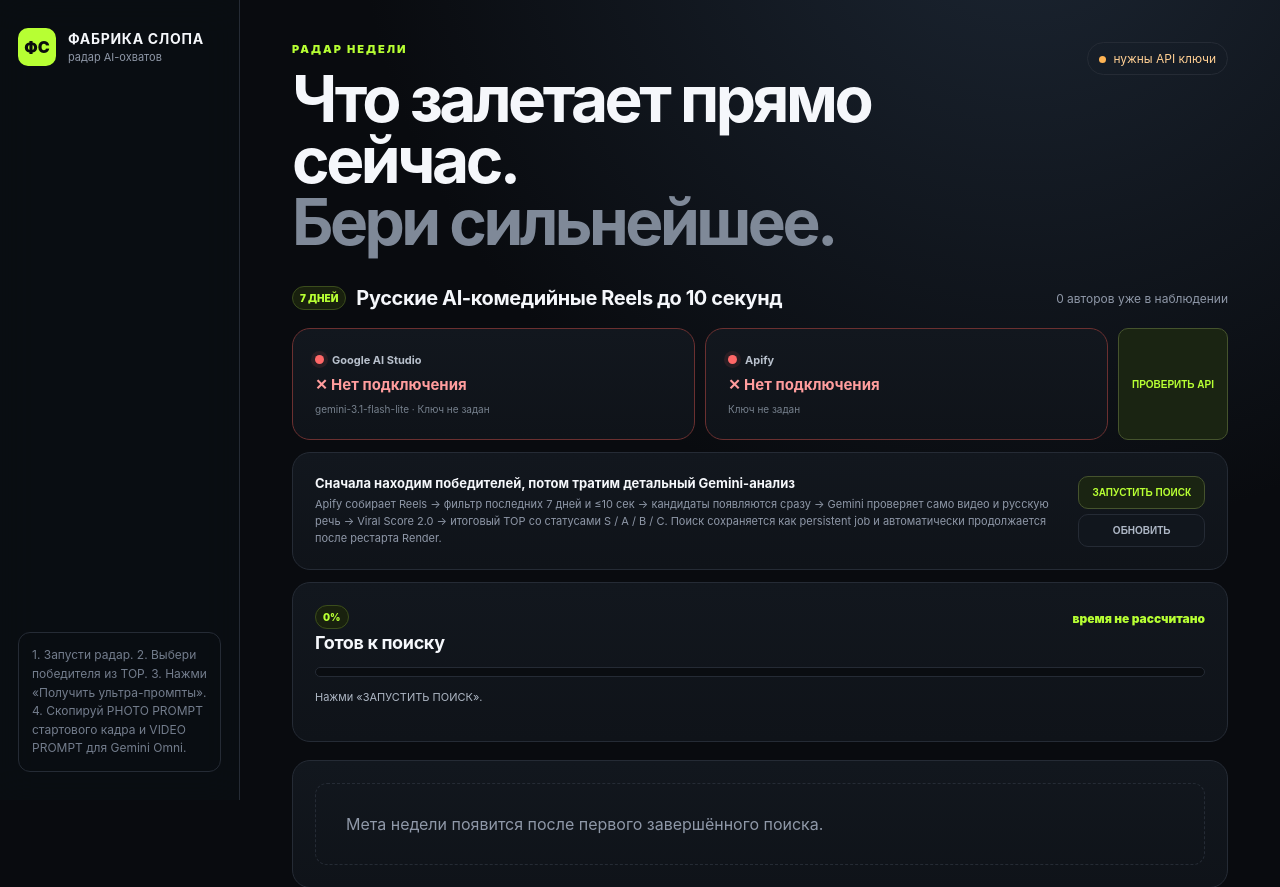
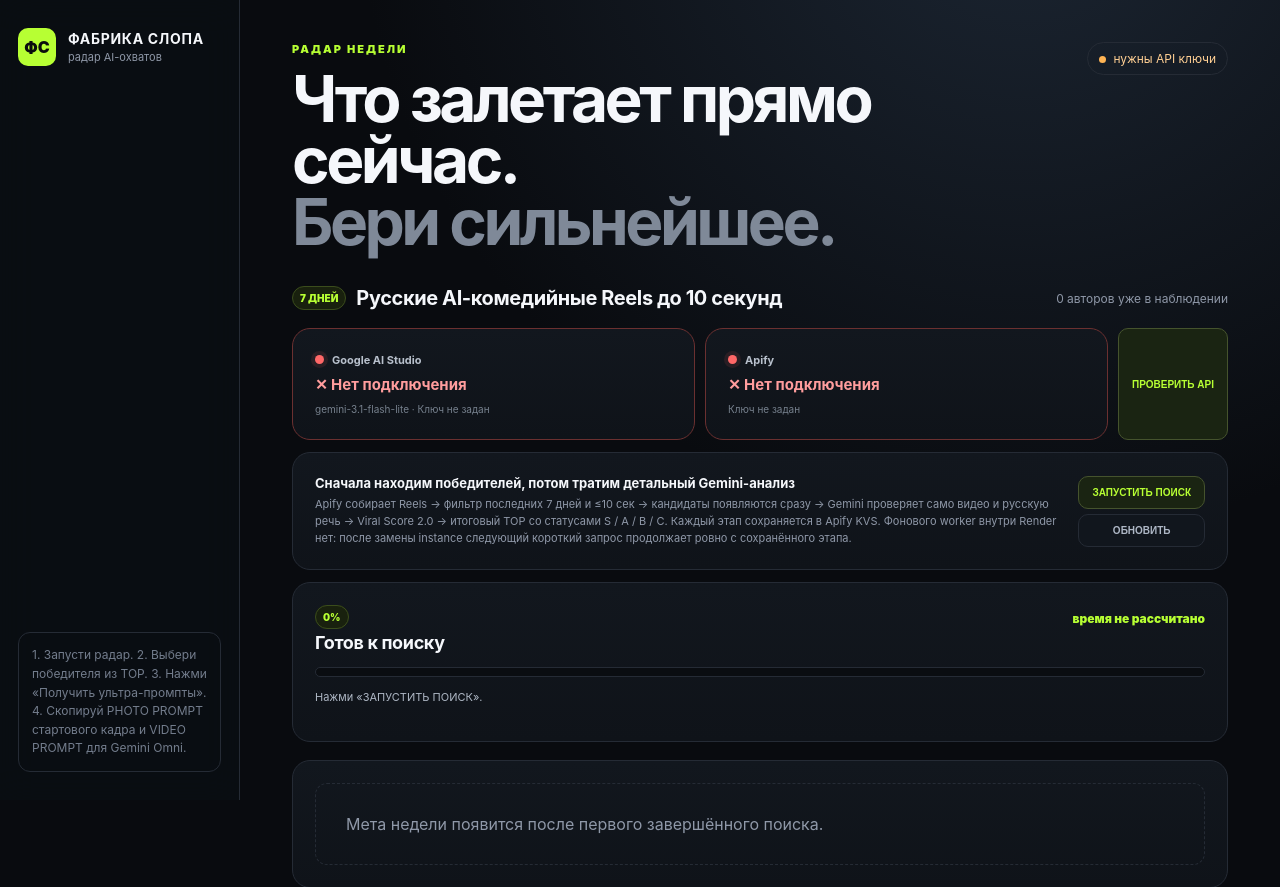
Before and after one commit to ferixdi-png/slop, a Flask app: page / in a window 1280 px wide. Shown: the top 887 px of the page. Run offline with Flask 3, Linux system fonts and the light colour scheme; data that the repository does not hold is empty.

Commit message:
Explain restart-safe request-driven radar in UI

```diff
--- a/templates/index.html
+++ b/templates/index.html
@@ -4,8 +4,8 @@
   <meta charset="utf-8" />
   <meta name="viewport" content="width=device-width,initial-scale=1" />
   <title>ФАБРИКА СЛОПА — Радар недели</title>
-  <link rel="stylesheet" href="/static/style.css?v=20260817-1905" />
-  <link rel="stylesheet" href="/static/upgrade.css?v=20260817-1905" />
+  <link rel="stylesheet" href="/static/style.css?v=20260817-1930" />
+  <link rel="stylesheet" href="/static/upgrade.css?v=20260817-1930" />
 </head>
 <body>
   <div class="app-shell">
@@ -51,7 +51,7 @@
         <div class="card radar-intro">
           <div>
             <b>Сначала находим победителей, потом тратим детальный Gemini-анализ</b>
-            <span>Apify собирает Reels → фильтр последних 7 дней и ≤10 сек → кандидаты появляются сразу → Gemini проверяет само видео и русскую речь → Viral Score 2.0 → итоговый TOP со статусами S / A / B / C. Поиск сохраняется как persistent job и автоматически продолжается после рестарта Render.</span>
+            <span>Apify собирает Reels → фильтр последних 7 дней и ≤10 сек → кандидаты появляются сразу → Gemini проверяет само видео и русскую речь → Viral Score 2.0 → итоговый TOP со статусами S / A / B / C. Каждый этап сохраняется в Apify KVS. Фонового worker внутри Render нет: после замены instance следующий короткий запрос продолжает ровно с сохранённого этапа.</span>
           </div>
           <div class="radar-controls">
             <button id="syncRadar" class="secondary">ЗАПУСТИТЬ ПОИСК</button>
@@ -108,7 +108,7 @@
     </main>
   </div>
 
-  <script src="/static/app.js?v=20260817-1905"></script>
-  <script src="/static/runtime.js?v=20260817-1905"></script>
+  <script src="/static/app.js?v=20260817-1930"></script>
+  <script src="/static/runtime.js?v=20260817-1930"></script>
 </body>
 </html>
```
